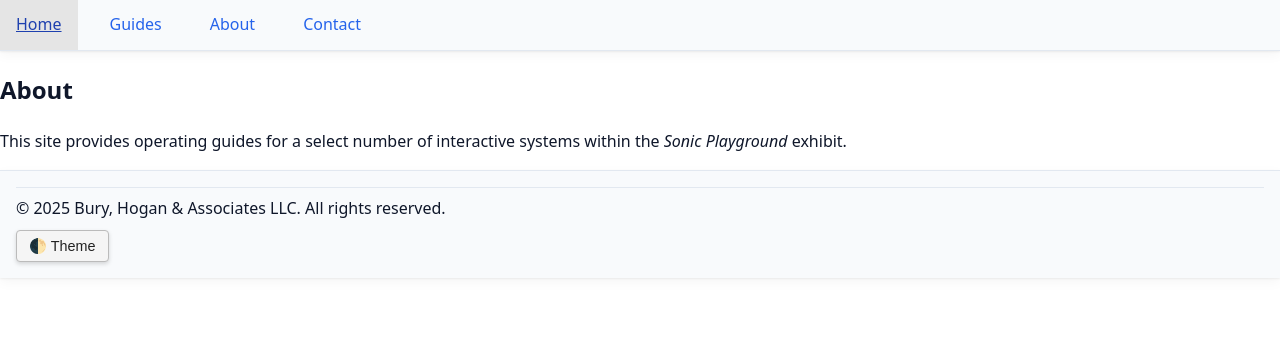
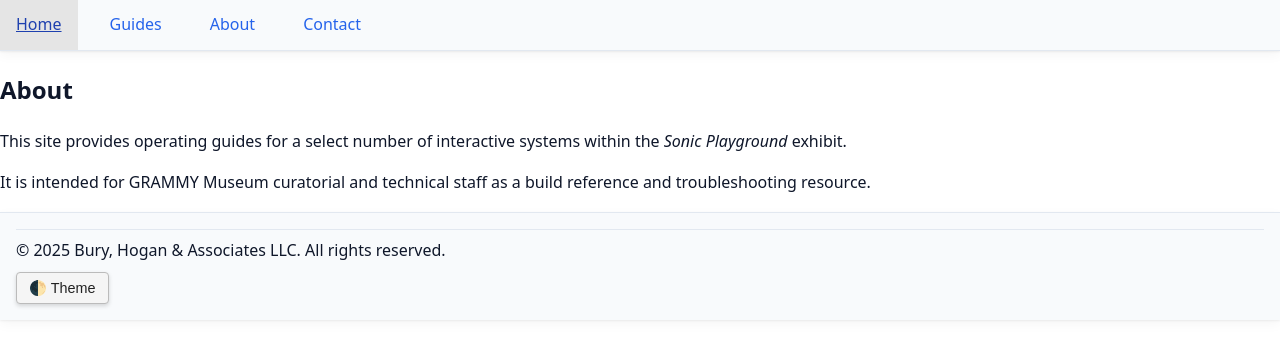
Before and after one commit to buryhoganllc/sonic-playground-guides, a Jekyll site: the page built from about.md, in a window 1280 px wide. Shown: the top 360 px of the page. Built offline with Jekyll 4.4.1, drawn with Linux system fonts in a browser that asks for light colours.

Commit message:
update sub pages

```diff
--- a/about.md
+++ b/about.md
@@ -1,8 +1,11 @@
 ---
 title: About This Guide
 layout: default
+permalink: /about/
 ---
 
 ## About
 
 This site provides operating guides for a select number of interactive systems within the _Sonic Playground_ exhibit.
+
+It is intended for GRAMMY Museum curatorial and technical staff as a build reference and troubleshooting resource.
```
Also changed, not shown: contact.md (added, +9 -0 lines), index.md (+6 -2 lines), guides/electric-forest.md (renamed from projects/electric-forest.md), guides/index.md (renamed from projects/index.md), guides/intuiface.md (renamed from projects/intuiface.md).
